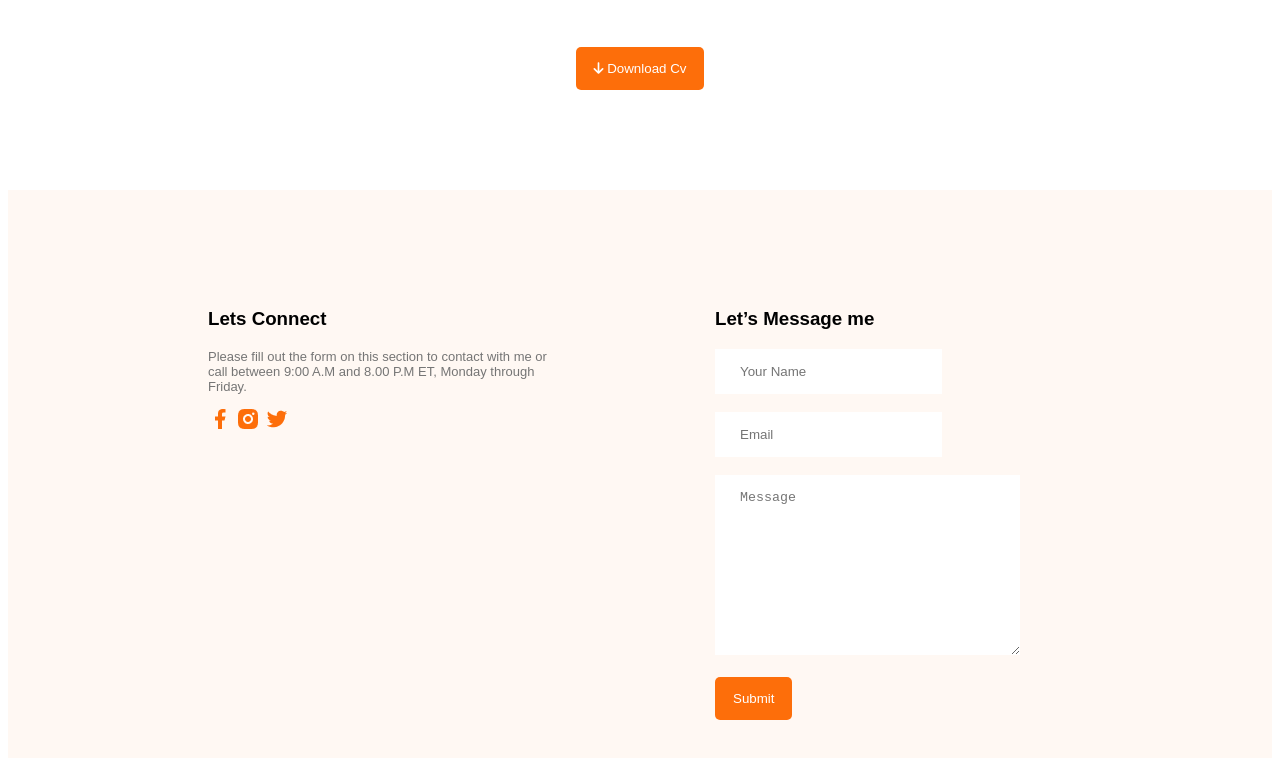
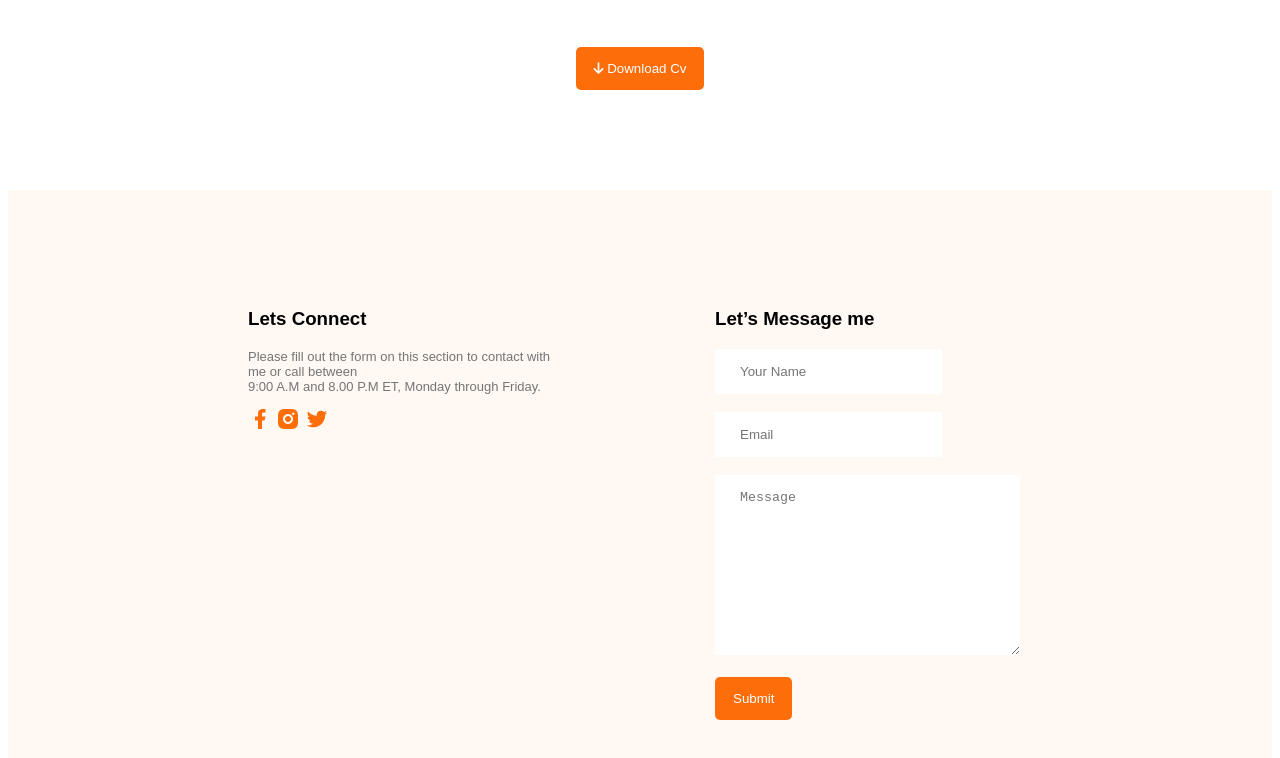
Before and after one commit to oliul12345/developer-portfolio, a plain HTML site: page index.html in a window 1280 px wide. Shown: the part 2565-3323 px from the top of the page. Drawn offline with Linux system fonts and the light colour scheme.

Commit message:
styles add

```diff
--- a/index.html
+++ b/index.html
@@ -154,7 +154,7 @@
     <footer>
         <div class="footer-cols">
             <h3>Lets Connect</h3>
-            <p class="resume-sub-head">Please fill out the form on this section to contact with me or call between 9:00 A.M and 8.00 P.M ET, Monday through Friday.</p>
+            <p class="resume-sub-head">Please fill out the form on this section to contact with me or call between <br> 9:00 A.M and 8.00 P.M ET, Monday through Friday.</p>
             <div class="social-icons">
                 <img src="images/icons/facebook.png" alt="">
                 <img src="images/icons/insta.png" alt="">
--- a/style.css
+++ b/style.css
@@ -130,7 +130,7 @@ footer{
     display: flex;
     margin-top: 100px;
     gap: 150px;
-    padding: 100px 200px;
+    padding: 100px 240px;
 }
 #input{
     padding: 5px 5px;
```
